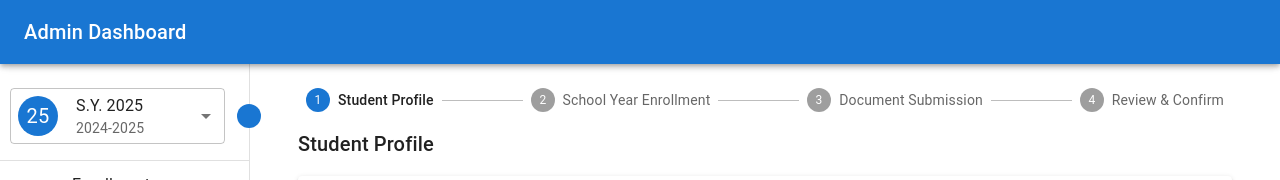
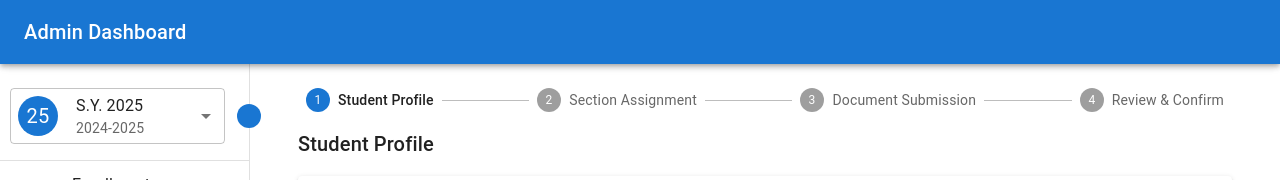
Before and after one commit to pgolez-jynx/jynx-app, a Next.js app: page /enrollment in a window 1280 px wide. Shown: the top 180 px of the page. Built offline with nearby package versions, Linux system fonts and the light colour scheme; some icons are missing.

Commit message:
Add initial panel for section assignment

```diff
--- /dev/null
+++ b/src/app/enrollment/EnrollmentSectionAssignmentPanel.tsx
@@ -0,0 +1,21 @@
+"use client";
+
+import { Box, Paper, Stack, TextField, Typography } from "@mui/material";
+
+export default function EnrollmentSectionAssignmentPanel() {
+  return (
+    <>
+      <Typography variant="h6">Section Assignment</Typography>
+      <Paper elevation={2} sx={{ p: 4 }}>
+        <Stack spacing={4}>
+          <Stack direction="row" spacing={2}>
+            <Box flex={1}>
+              <TextField label="Assigned Section" fullWidth />
+            </Box>
+            <Box flex={2} />
+          </Stack>
+        </Stack>
+      </Paper>
+    </>
+  );
+}
--- a/src/app/enrollment/page.tsx
+++ b/src/app/enrollment/page.tsx
@@ -4,10 +4,11 @@ import PageContainer from "@/components/PageContainer";
 import { Box, Stepper, Step, StepLabel, Stack, Button } from "@mui/material";
 import { useState } from "react";
 import EnrollmentStudentProfilePanel from "./EnrollmentStudentProfilePanel";
+import EnrollmentSectionAssignmentPanel from "./EnrollmentSectionAssignmentPanel";
 
 const steps = [
   "Student Profile",
-  "School Year Enrollment",
+  "Section Assignment",
   "Document Submission",
   "Review & Confirm",
 ];
@@ -34,6 +35,7 @@ export default function EnrollmentPage() {
         </Stepper>
 
         {activeStep === 0 && <EnrollmentStudentProfilePanel />}
+        {activeStep === 1 && <EnrollmentSectionAssignmentPanel />}
 
         <Box sx={{ display: "flex", flexDirection: "row", pt: 2 }}>
           {activeStep > 0 && (
```
